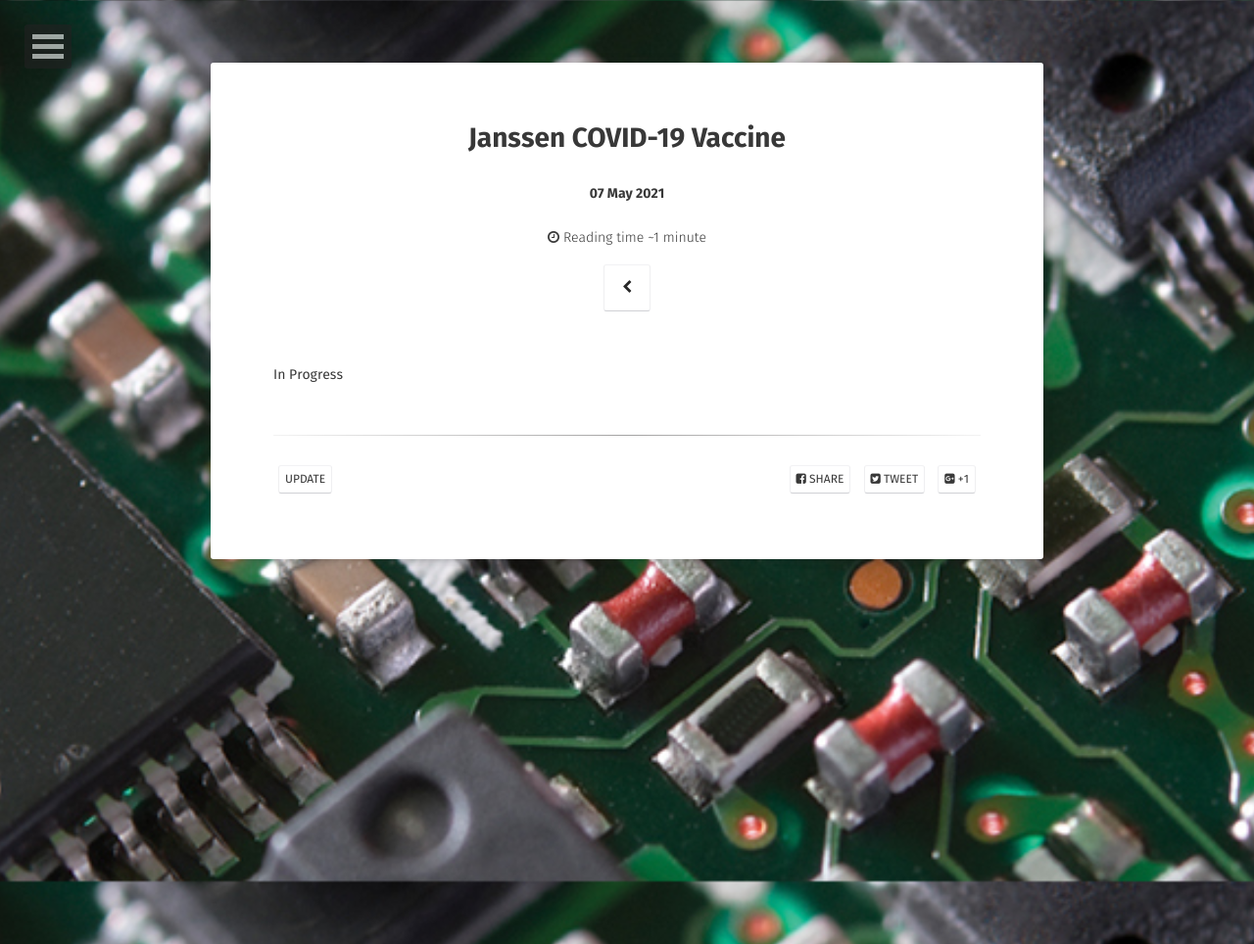
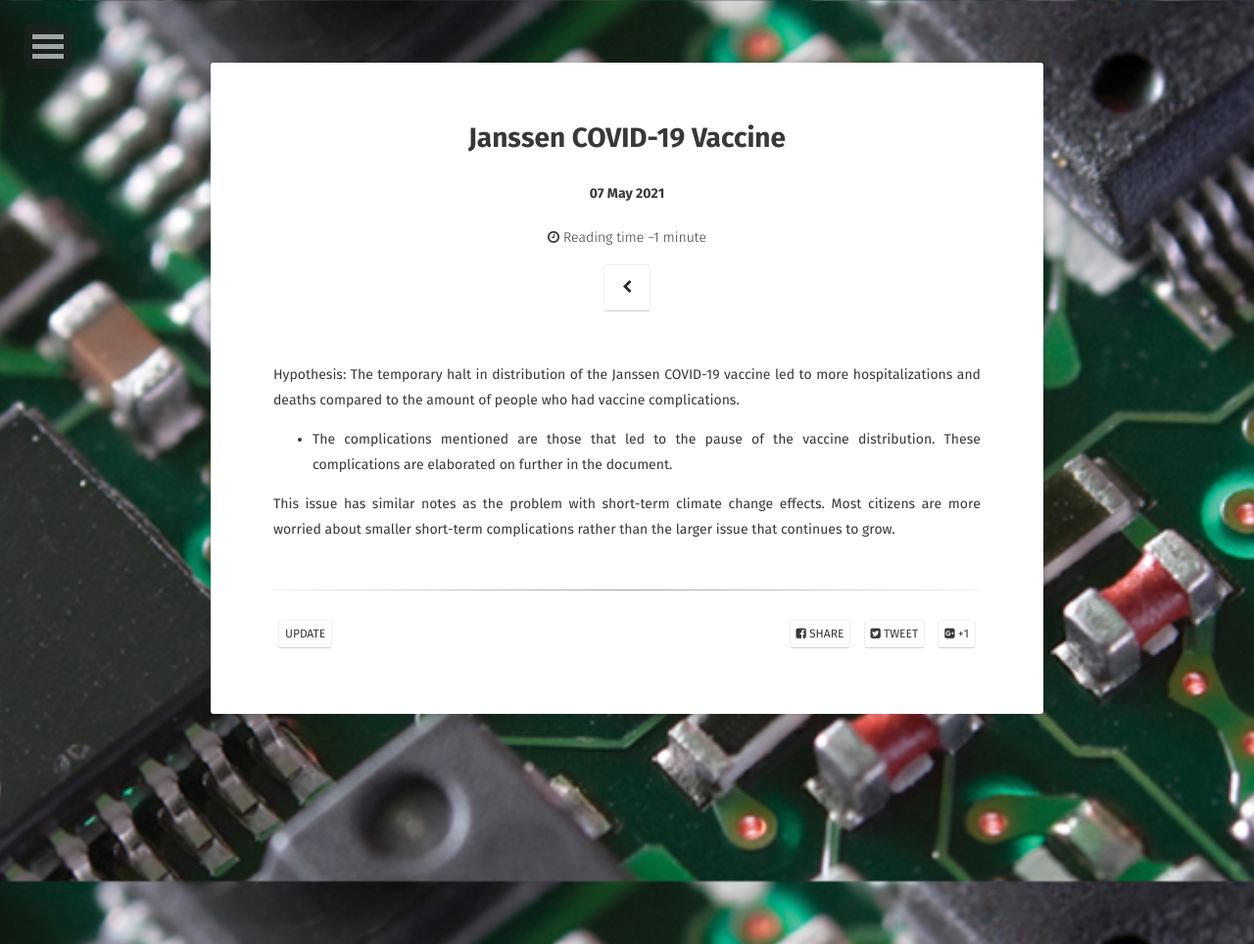
Before and after one commit to Markay12/MarkInfo-Projects, a Jekyll site: the page built from _posts/2021-05-07-janssenvaccinepost.md, in a window 1280 px wide. Shown: the whole page at 98% size. Built offline with Jekyll 4.4.1, drawn with Linux system fonts in a browser that asks for light colours; some web fonts are replaced.

Commit message:
hypothesis complete

```diff
--- a/_posts/2021-05-07-janssenvaccinepost.md
+++ b/_posts/2021-05-07-janssenvaccinepost.md
@@ -7,4 +7,8 @@
 comments: false
 ---
 
-In Progress
+Hypothesis: The temporary halt in distribution of the Janssen COVID-19 vaccine led to more hospitalizations and deaths compared to the amount of people who had vaccine complications.
+
+* The complications mentioned are those that led to the pause of the vaccine distribution. These complications are elaborated on further in the document.
+
+This issue has similar notes as the problem with short-term climate change effects. Most citizens are more worried about smaller short-term complications rather than the larger issue that continues to grow.
```
